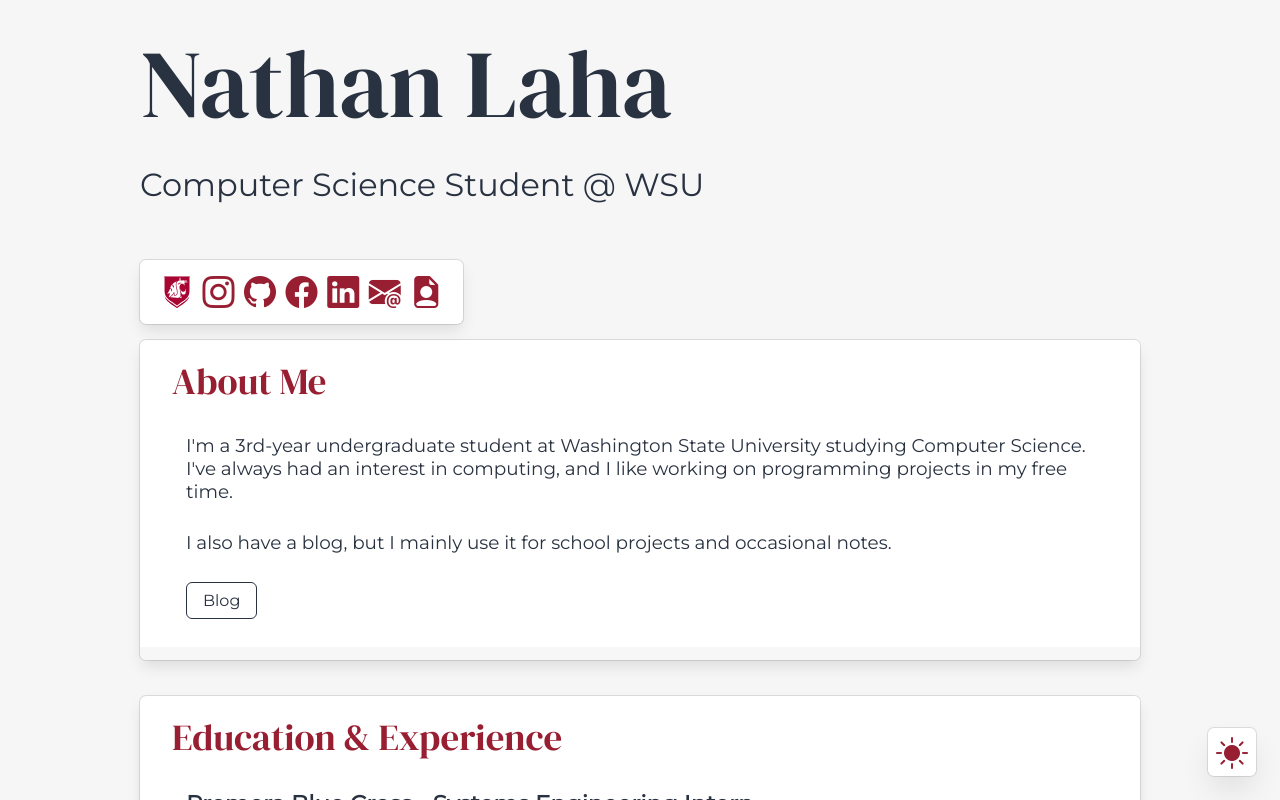
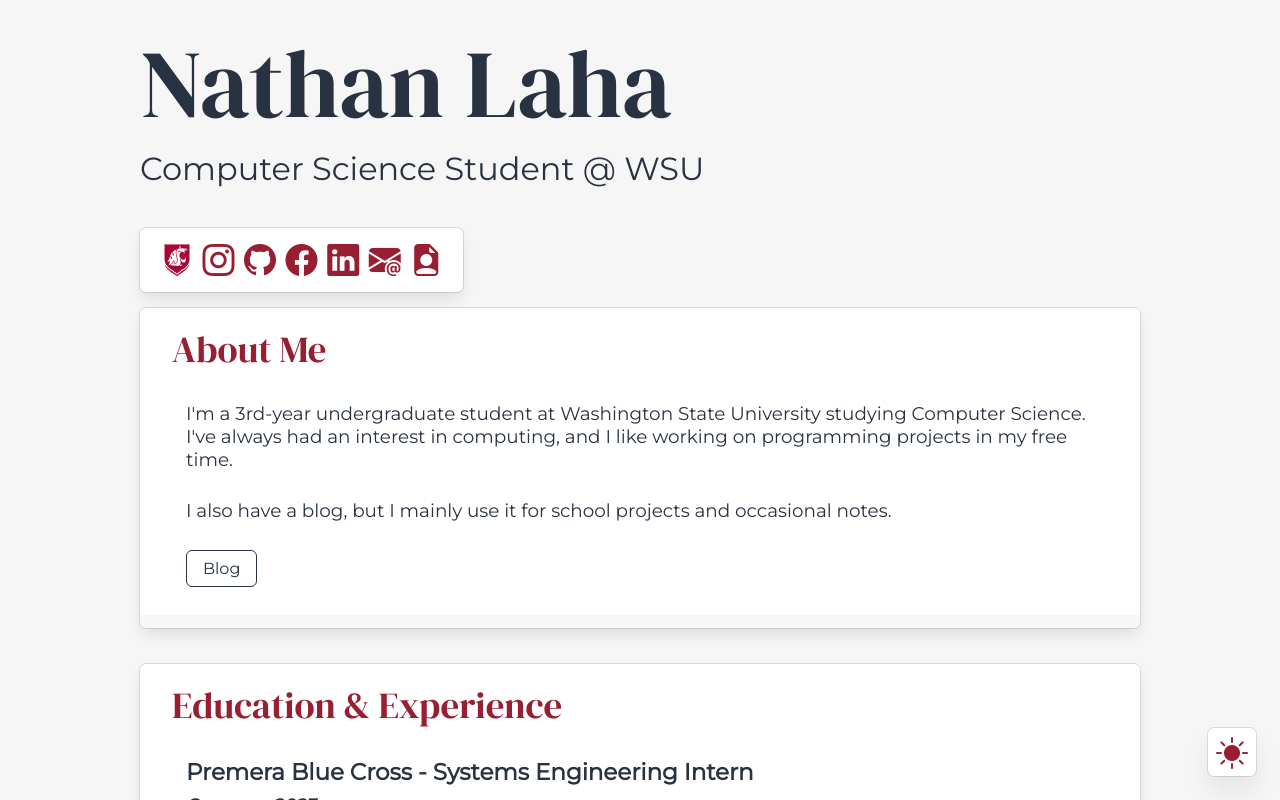
Before and after one commit to nlaha/nlaha-website, a Vue app: page / in a window 1280 px wide. Shown: the top 800 px of the page. Built offline with nearby package versions, Linux system fonts and the light colour scheme; a web font is replaced by a local one.

Commit message:
fix spacing

```diff
--- a/public/custom.css
+++ b/public/custom.css
@@ -48,7 +48,7 @@
 }
 
 .site-subtitle {
-  margin: 1rem 0;
+  margin: 0rem 0;
   font-size: 2em;
   font-family: "Montserrat", sans-serif;
   font-weight: 300;
```
